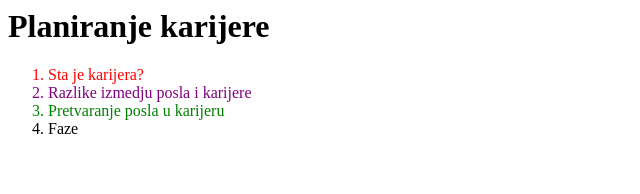
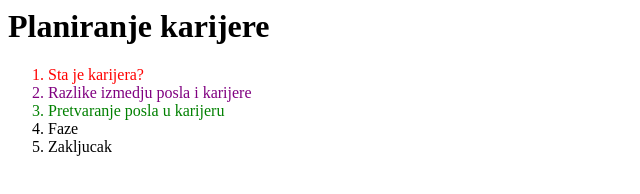
Before and after one commit to iva-stankovic/testintro, a plain HTML site: page index.html in a window 1280 px wide. Shown: the full height of the page, 0-640 px from the left. Drawn offline with Linux system fonts and the light colour scheme.

Commit message:
New List Item

```diff
--- a/index.html
+++ b/index.html
@@ -5,5 +5,6 @@
         <li style="color: purple;">Razlike izmedju posla i karijere</li>
         <li style="color: green;">Pretvaranje posla u karijeru</li>
         <li>Faze</li>
+        <li>Zakljucak</li>
     </ol>
 </html>
```
